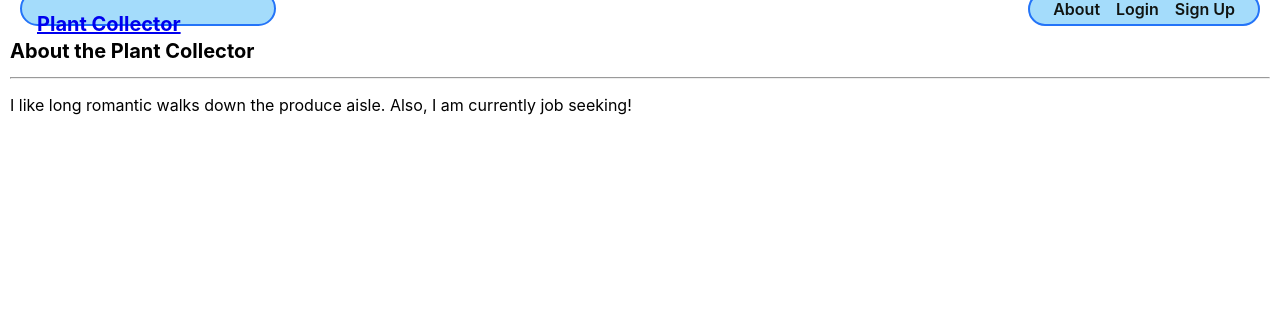
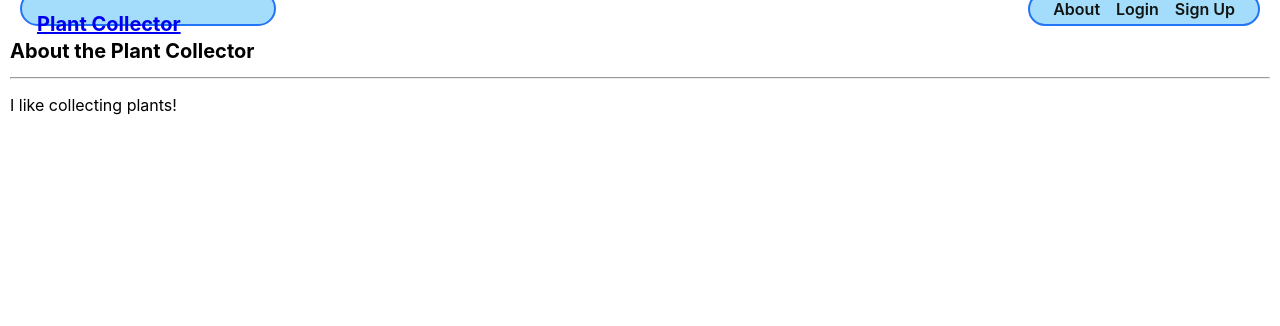
Before and after one commit to PratikshaDPai/django-study-buddy, a Django app: page /about/ in a window 1280 px wide. Shown: the part 29-355 px from the top of the page. Run offline with Django 5.2, Linux system fonts and the light colour scheme.

Commit message:
Change about section

```diff
--- a/plantcollector/main_app/templates/about.html
+++ b/plantcollector/main_app/templates/about.html
@@ -2,8 +2,5 @@
 {% block content %}
     <h1>About the Plant Collector</h1>
     <hr />
-    <p class="page-content">
-        I like long romantic walks down the produce aisle. Also, I am currently job
-        seeking!
-    </p>
+    <p class="page-content">I like collecting plants!</p>
 {% endblock content %}
```
